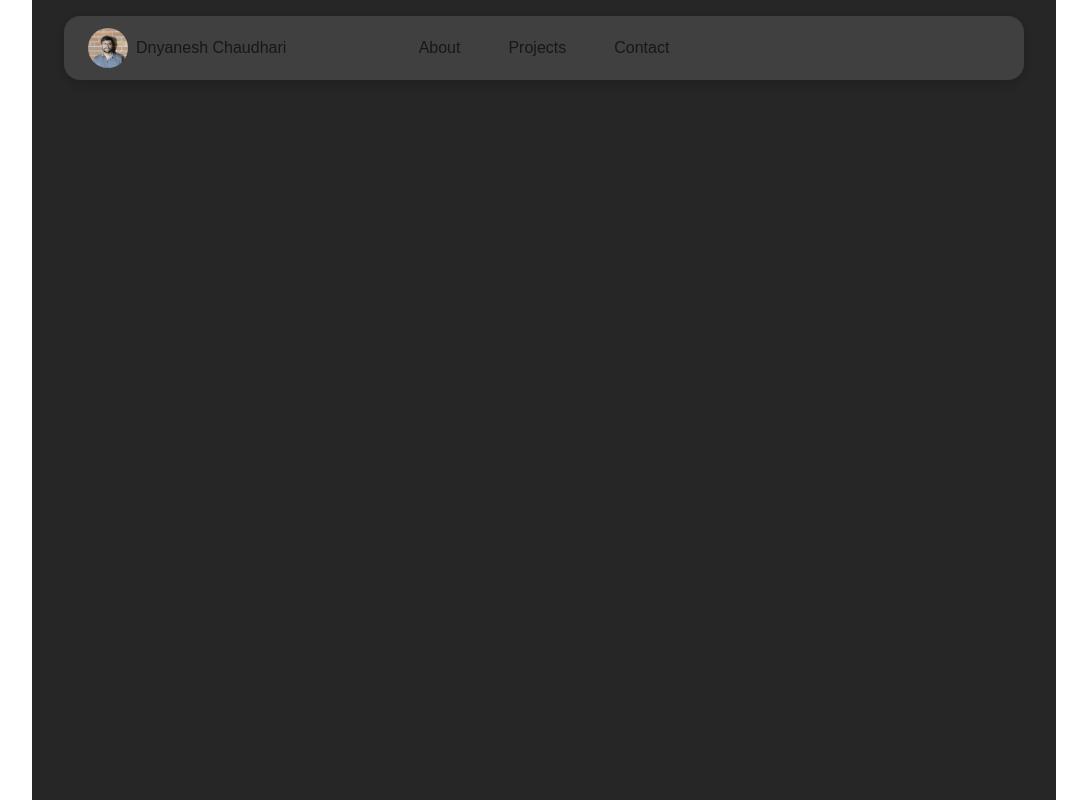
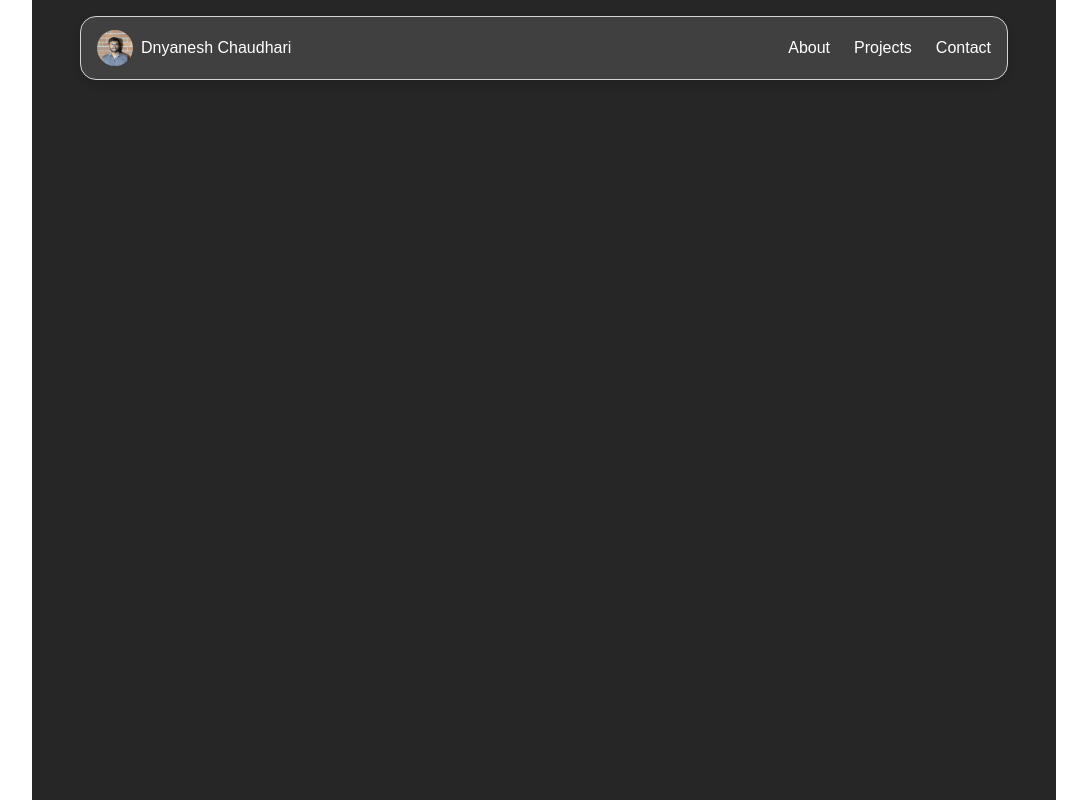
Before and after one commit to Dnyanesh6/DnyaneshFolio, a Next.js app: page / in a window 1280 px wide. Shown: the whole page, without its empty margins (96-1183 px from the left). Built offline with nearby package versions, Linux system fonts and the light colour scheme.

Commit message:
feat: add lucide-react for icons and enhance navbar component

```diff
--- a/package.json
+++ b/package.json
@@ -10,6 +10,7 @@
   },
   "dependencies": {
     "framer-motion": "^12.34.5",
+    "lucide-react": "^0.577.0",
     "motion": "^12.35.0",
     "next": "16.1.6",
     "postcss": "^8.5.8",
--- a/src/components/navbar.tsx
+++ b/src/components/navbar.tsx
@@ -1,32 +1,77 @@
+"use client"
+
 import { motion } from "framer-motion"
 import Link from "next/link"
-import React from 'react'
+import React, { useState } from "react"
+import { Menu, X } from "lucide-react"
 
 const links = ["About", "Projects", "Contact"]
 
-export default function Navbar({className}: {className?: string}) {
+export default function Navbar({ className }: { className?: string }) {
+
+  const [menuOpen, setMenuOpen] = useState(false)
+
   return (
     <motion.nav
-    initial={{y:-100, opacity:0}}
-    animate={{y:0, opacity:1}}
-    transition={{duration:0.3, ease:"easeInOut"}}
-    className={`w-full h-16 flex justify-center items-center `}>
-      <div className={`w-full h-16 flex justify-between bg-neutral-700 rounded-2xl drop-shadow-lg z-10 border-neutral-300 items-center justify-center`}>
-        <div className="left-0 flex justify-center items-center gap-2 absolute p-6">
-          <img className="size-10 rounded-full" src="/passport.jpeg" alt="profile" />
-          <span>Dnyanesh Chaudhari</span>
+      initial={{ y: -100, opacity: 0 }}
+      animate={{ y: 0, opacity: 1 }}
+      transition={{ duration: 0.3, ease: "easeInOut" }}
+      className={`w-full flex justify-center items-center px-4 ${className}`}
+    >
+      <div className="w-full max-w-6xl h-16 flex justify-between bg-neutral-700 rounded-2xl drop-shadow-lg border border-neutral-300 items-center px-4">
+
+        {/* LEFT SECTION */}
+        <div className="flex items-center gap-2">
+          <img
+            className="w-9 h-9 rounded-full"
+            src="/passport.jpeg"
+            alt="profile"
+          />
+          <span className="hidden sm:block text-white font-medium">
+            Dnyanesh Chaudhari
+          </span>
         </div>
 
-        <div>
+        {/* DESKTOP LINKS */}
+        <div className="hidden md:flex gap-6 text-white">
           {links.map((link, index) => (
             <Link
-            className="p-6"
-            key={index} href={`/${link.toLowerCase()}`}>
+              key={index}
+              href={`/${link.toLowerCase()}`}
+              className="hover:text-gray-300 transition"
+            >
               {link}
             </Link>
           ))}
         </div>
+
+        {/* MOBILE MENU BUTTON */}
+        <div className="md:hidden text-white focus:outline-none">
+          <button onClick={() => setMenuOpen(!menuOpen)}>
+            {menuOpen ? <X size={28} /> : <Menu size={28} />}
+          </button>
+        </div>
       </div>
+
+      {/* MOBILE DROPDOWN */}
+      {menuOpen && (
+        <motion.div
+          initial={{ opacity: 0, y: -20 }}
+          animate={{ opacity: 1, y: 0 }}
+          className="absolute top-20 w-[90%] bg-neutral-700 rounded-xl flex flex-col items-center md:hidden mt-2"
+        >
+          {links.map((link, index) => (
+            <Link
+              key={index}
+              href={`/${link.toLowerCase()}`}
+              className="w-full text-center py-4 m-2 rounded-lg text-white border-b border-neutral-600"
+              onClick={() => setMenuOpen(false)}
+            >
+              {link}
+            </Link>
+          ))}
+        </motion.div>
+      )}
     </motion.nav>
   )
 }
```
Also changed, not shown: 1 other file (tests, documents, lock files or other folders).
